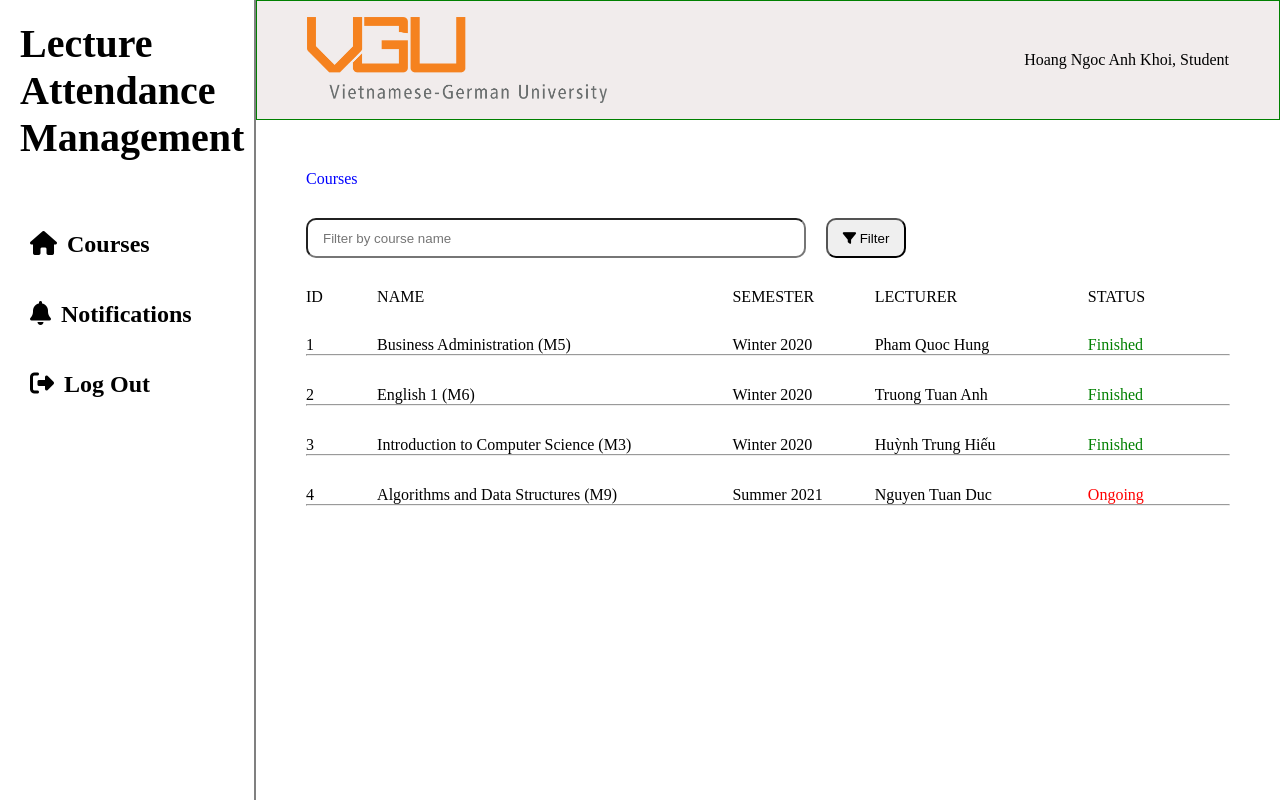
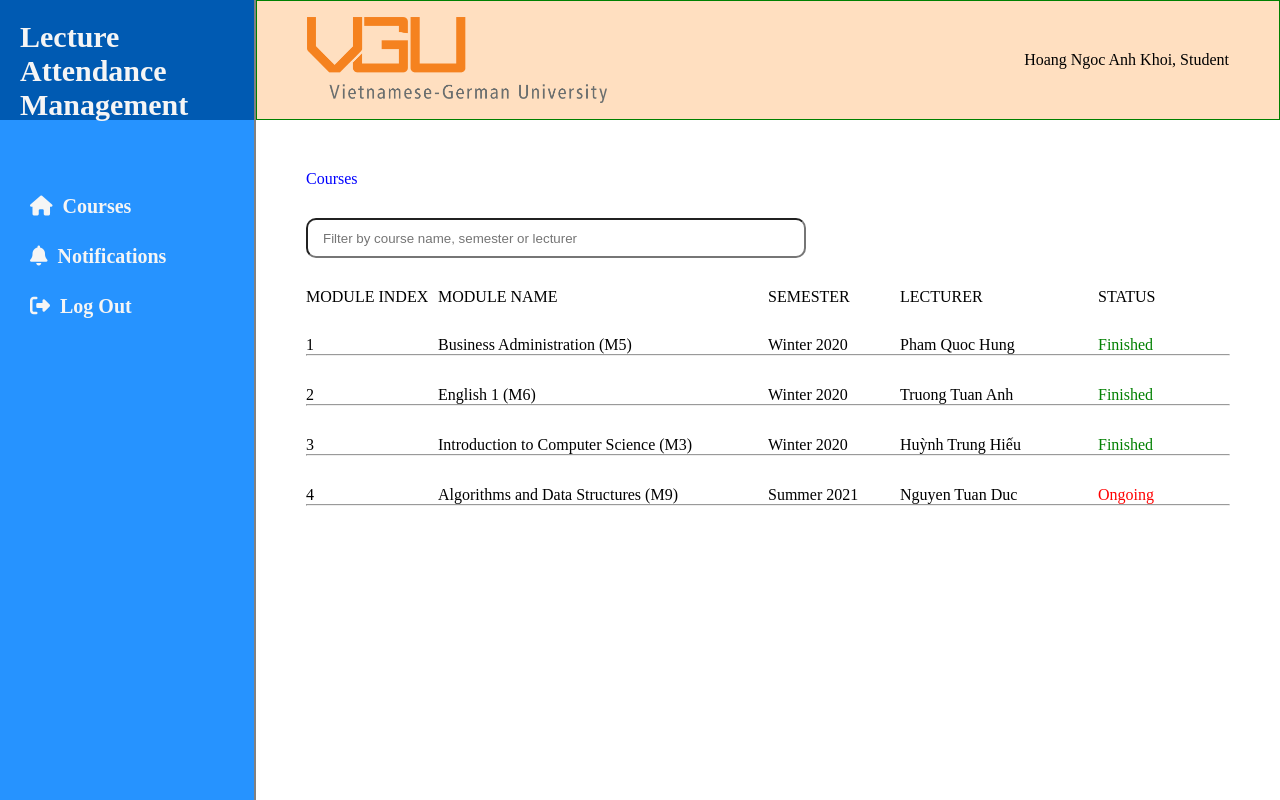
Before and after one commit to AnhKhoi12345/Lecture-Attendance-Management-Frontend, an Angular app: page /courses in a window 1280 px wide. Built offline with nearby package versions, Linux system fonts and the light colour scheme.

Commit message:
change search function, change table text, theme

```diff
--- a/src/app/components/header/header.component.scss
+++ b/src/app/components/header/header.component.scss
@@ -7,7 +7,7 @@
   width: 80%;
   height: 120px;
   //   padding-top: 20px;
-  background-color: rgb(241, 236, 236);
+  background-color: #ffdfc0;
   border: 1px solid green;
   padding-left: 50px;
   padding-right: 50px;
--- a/src/app/components/sidebar/sidebar.component.scss
+++ b/src/app/components/sidebar/sidebar.component.scss
@@ -1,13 +1,21 @@
 .sidebar-container {
   float: left;
   width: 20%;
-  padding-top: 20px;
-  padding-left: 20px;
-  padding-right: 20px;
+  // padding-top: 20px;
+  // padding-left: 20px;
+  // padding-right: 20px;
   border-right: 2px solid grey;
   height: 100vh;
+  background-color: #2693ff;
   .sidebar-title {
-    font-size: 40px;
+    font-size: 30px;
+    background-color: #005ab2;
+    height: 120px;
+    width: 100%;
+    padding-top: 20px;
+    padding-left: 20px;
+    padding-right: 20px;
+    color: whitesmoke;
   }
   .sidebar-nav {
     margin-top: 60px;
@@ -15,12 +23,14 @@
     height: 300px;
     .nav-item {
       border-radius: 10px;
-      padding-top: 10px;
-      padding-left: 10px;
+      padding-top: 15px;
+      padding-left: 30px;
       height: 50px;
-      margin-top: 20px;
+      // margin-top: 20px;
       cursor: pointer;
       h2 {
+        font-size: 20px;
+        color: whitesmoke;
         i {
           margin: auto;
           margin-right: 10px;
@@ -28,7 +38,7 @@
       }
     }
     .nav-item:hover {
-      background-color: rgb(225, 219, 219);
+      background-color: #207dd8;
     }
   }
 }
--- a/src/app/courses/courses.component.html
+++ b/src/app/courses/courses.component.html
@@ -4,27 +4,57 @@
     <input
       class="search-bar"
       type="text"
-      placeholder="Filter by course name"
+      placeholder="Filter by course name, semester or lecturer"
       (input)="filterResults(filter.value)"
       #filter
     />
-    <button class="filter-button" type="button">
+    <!-- <div>
+      <input
+        name="all"
+        class="checkbox"
+        type="checkbox"
+        [(ngModel)]="all"
+        (change)="finished = false; ongoing = false"
+      />
+      <span>Default</span>
+    </div> -->
+    <!-- <div>
+      <input
+        name="finished"
+        class="checkbox"
+        type="checkbox"
+        [(ngModel)]="finished"
+        (change)="ongoing = false"
+      />
+      <span>Finished</span>
+    </div>
+    <div>
+      <input
+        name="ongoing"
+        class="checkbox"
+        type="checkbox"
+        [(ngModel)]="ongoing"
+        (change)="finished = false"
+      />
+      <span>Ongoing</span>
+    </div> -->
+    <!-- <button class="filter-button" type="button">
       <i class="fa-solid fa-filter"></i>
       Filter
-    </button>
+    </button> -->
   </form>
   <div class="list-container">
     <div class="column-name">
-      <p class="course-id">ID</p>
-      <p class="course-name">NAME</p>
+      <p class="course-id">MODULE INDEX</p>
+      <p class="course-name">MODULE NAME</p>
       <p class="course-semester">SEMESTER</p>
       <p class="course-lecturer">LECTURER</p>
       <p class="course-status">STATUS</p>
     </div>
-    <div class="list-data" *ngFor="let courses of filteredCourses">
+    <div class="list-data" *ngFor="let courses of filteredCourses; index as i">
       <a [routerLink]="['/courses', courses.id]">
         <div class="row-data">
-          <div class="column data-id">{{ courses.id }}</div>
+          <div class="column data-id">{{ i + 1 }}</div>
           <div class="column data-name">{{ courses.name }}</div>
           <div class="column data-semester">{{ courses.semester }}</div>
           <div class="column data-lecturer">{{ courses.lecturer }}</div>
--- a/src/app/courses/courses.component.scss
+++ b/src/app/courses/courses.component.scss
@@ -7,11 +7,19 @@
   }
   .courses-search {
     margin-top: 30px;
+    display: flex;
+    flex-direction: row;
+    align-items: center;
     .search-bar {
       height: 40px;
       width: 500px;
       padding-left: 15px;
       border-radius: 10px;
+    }
+    .checkbox {
+      scale: 2;
+      margin-right: 10px;
+      margin-left: 30px;
     }
     .filter-button {
       height: 40px;
@@ -27,7 +35,7 @@
       display: flex;
       justify-content: space-between;
       .course-id {
-        flex: 1;
+        flex: 2;
       }
       .course-name {
         flex: 5;
@@ -56,7 +64,7 @@
           color: red;
         }
         .data-id {
-          flex: 1;
+          flex: 2;
         }
         .data-name {
           flex: 5;
--- a/src/app/courses/courses.component.ts
+++ b/src/app/courses/courses.component.ts
@@ -3,14 +3,17 @@ import { CoursesList } from '../interfaces/coursesList';
 import { fakeCourses } from '../fake-data';
 import { CommonModule } from '@angular/common';
 import { RouterModule } from '@angular/router';
+import { FormsModule } from '@angular/forms';
 @Component({
   selector: 'app-courses',
   standalone: true,
-  imports: [CommonModule, RouterModule],
+  imports: [CommonModule, RouterModule, FormsModule],
   templateUrl: './courses.component.html',
   styleUrl: './courses.component.scss',
 })
 export class CoursesComponent {
+  // finished: boolean = true;
+  // ongoing: boolean = true;
   coursesList: CoursesList[] = [];
   filteredCourses: CoursesList[] = [];
   constructor() {}
@@ -19,12 +22,15 @@ export class CoursesComponent {
     this.filteredCourses = fakeCourses;
   }
   filterResults(text: string) {
-    if (!text) {
-      this.filteredCourses = this.coursesList;
-      return;
-    }
-    this.filteredCourses = this.coursesList.filter((coursesList) =>
-      coursesList?.name.toLowerCase().includes(text.toLowerCase())
+    // if (!text) {
+    //   this.filteredCourses = this.coursesList;
+    //   return;
+    // }
+    this.filteredCourses = this.coursesList.filter(
+      (coursesList) =>
+        coursesList?.name.toLowerCase().includes(text.toLowerCase()) ||
+        coursesList?.lecturer.toLowerCase().includes(text.toLowerCase()) ||
+        coursesList?.semester.toLowerCase().includes(text.toLowerCase())
     );
   }
 }
--- a/src/app/notifications/notifications.component.html
+++ b/src/app/notifications/notifications.component.html
@@ -1 +1,31 @@
-<p>notifications works!</p>
+<!-- <div class="courses-content">
+    <a class="link" [routerLink]="['/']">Courses</a>
+    <form class="courses-search">
+      <input
+        class="search-bar"
+        type="text"
+        placeholder="Filter by course name"
+        (input)="filterResults(filter.value)"
+        #filter
+      />
+    </form>
+    <div class="list-container">
+      <div class="column-name">
+        <p class="course-id">ID</p>
+        <p class="course-name">NAME</p>
+        <p class="course-semester">SEMESTER</p>
+        <p class="course-lecturer">LECTURER</p>
+        <p class="course-status">STATUS</p>
+      </div>
+      <div class="list-data" *ngFor="let courses of filteredCourses">
+        <a [routerLink]="['/courses', courses.id]">
+          <div class="row-data">
+
+              {{ courses.active == true ? "Ongoing" : "Finished" }}
+            </div>
+          </div>
+        </a>
+        <hr />
+      </div>
+    </div>
+  </div> -->
```
